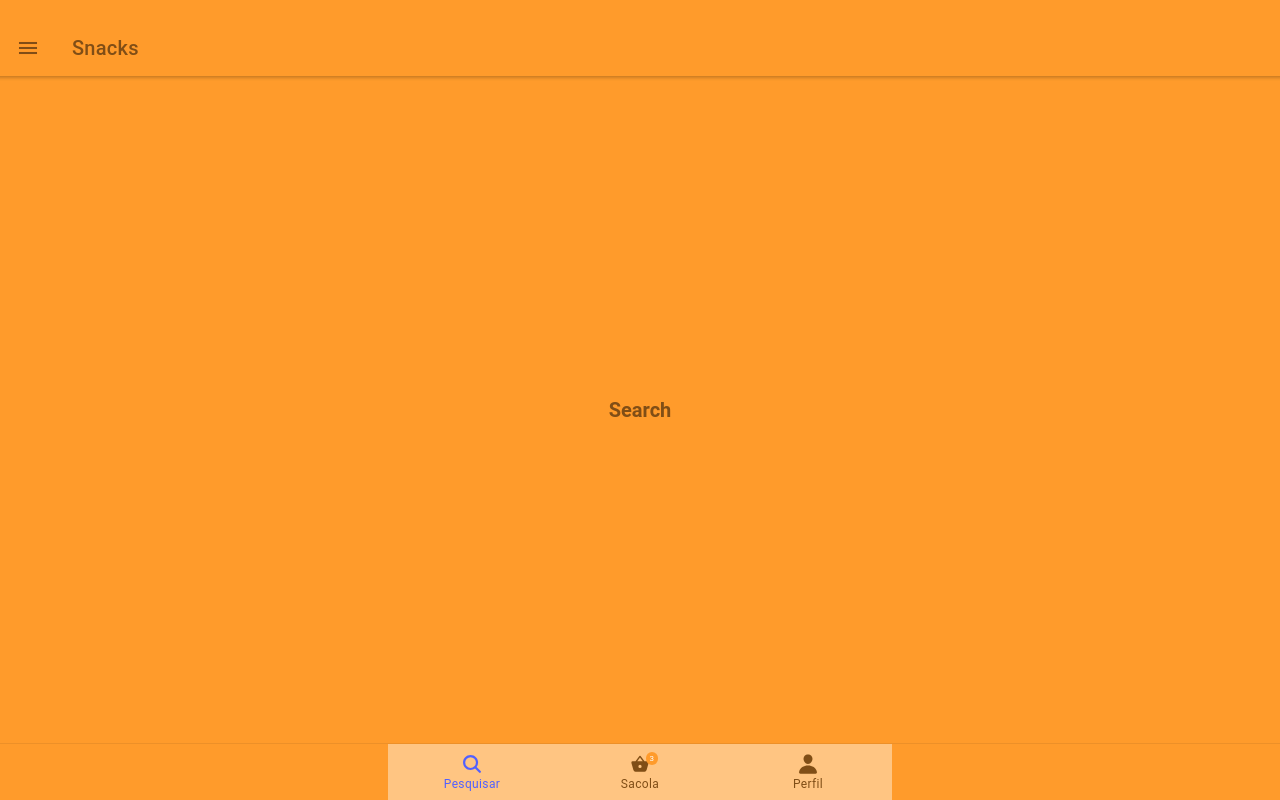
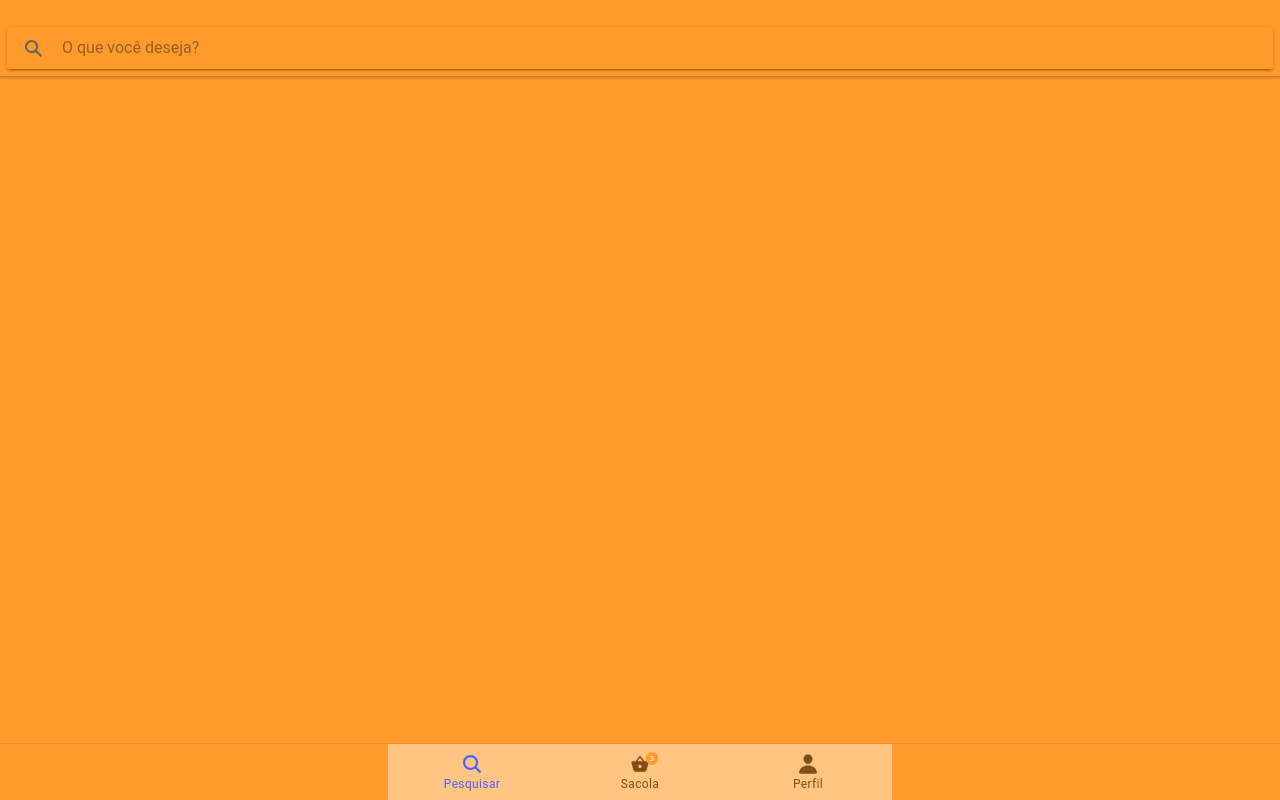
Before and after one commit to geovanef46/snacks-stand, a React (Create React App) app: page /search in a window 1280 px wide. Built offline with nearby package versions, Linux system fonts and the light colour scheme.

Commit message:
Updating Search

```diff
--- a/src/pages/Search/index.tsx
+++ b/src/pages/Search/index.tsx
@@ -1,18 +1,31 @@
 import React from "react";
-import { IonPage, IonContent } from "@ionic/react";
+import { IonPage, IonContent, IonToolbar, IonSearchbar, IonHeader, IonList, IonCard, IonBackButton } from "@ionic/react";
 
-import Header from "../../components/Header";
-import ExploreContainer from "../../components/ExploreContainer";
+import { useState } from "react";
+
 
 const Search = () => {
+  const [searchText, setSearchText] = useState('');
   return (
     <IonPage>
-      <Header />
-      <IonContent>
-        <ExploreContainer name="Search" />
+      <IonHeader >
+        <IonToolbar>
+        <IonSearchbar value={searchText} placeholder="O que você deseja?" autocomplete="on"
+      onIonChange={e => setSearchText(e.detail.value!)} showCancelButton="focus" animated>
+      </IonSearchbar>
+        </IonToolbar>
+      </IonHeader>
+
+      <IonContent >
+        <IonList>
+          <IonCard>
+
+          </IonCard>
+        </IonList>
       </IonContent>
     </IonPage>
   );
+
 };
 
 export default Search;
```
